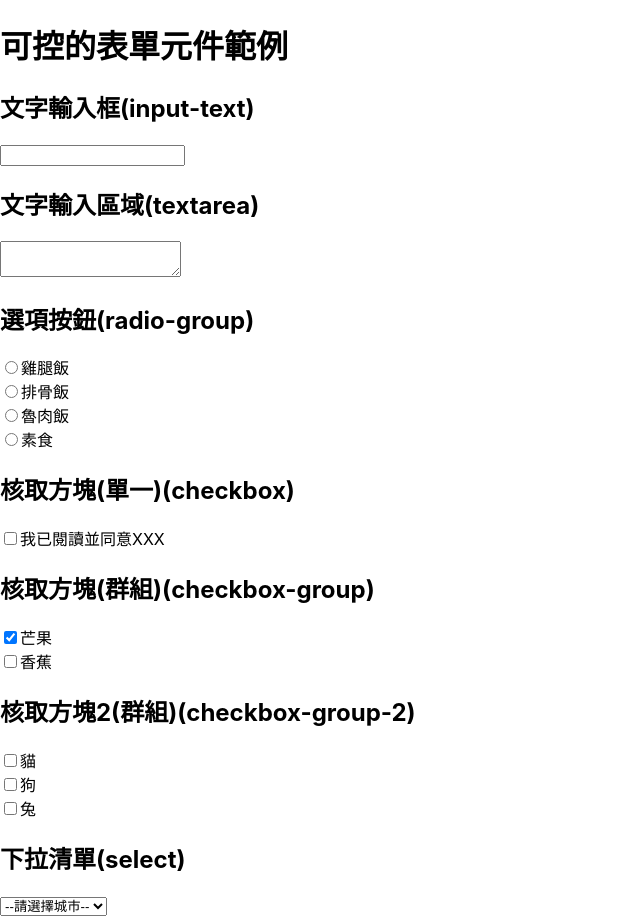
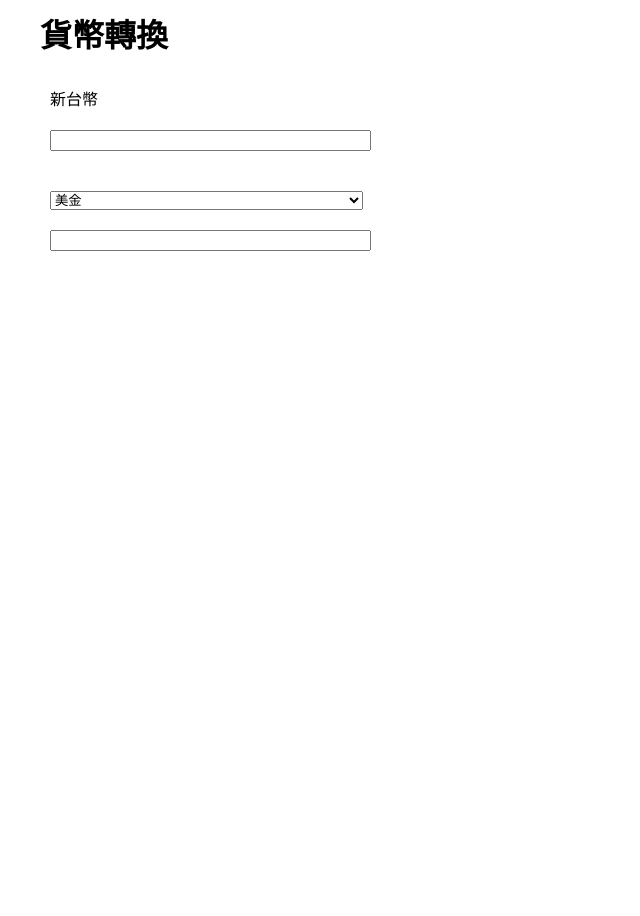
Before and after one commit to dackdada016/react-0108, a React (Create React App) app: page / in a window 1280 px wide. Shown: the whole page, without its empty margins (0-640 px from the left). After the commit the page ends 800 px from the top, so only its background shows below. Built offline with nearby package versions, Linux system fonts and the light colour scheme.

Commit message:
貨幣轉換練習

```diff
--- /dev/null
+++ b/src/0113/2-0.練習題-貨幣轉換/Exchange.css
@@ -0,0 +1,11 @@
+
+div{
+   display: flex;
+   flex-direction: column;
+   margin-left: 30px;
+}
+div > *{
+   max-width: 50%;
+   align-content: center;
+   margin:10px;
+}
--- /dev/null
+++ b/src/0113/2-0.練習題-貨幣轉換/Exchange.js
@@ -0,0 +1,95 @@
+import { useState } from 'react'
+import './Exchange.css'
+function Exchange() {
+  // 保持state的資料類型，在應用程式執行過程中一致，由初始值決定，此處採用數字
+  const [inputTWD, setInputTWD] = useState(0)
+  const [inputMoney, setInputMoney] = useState(0)
+
+  // 貨幣下拉選單用
+  const [currency, setCurrency] = useState('美金')
+  const currencyOptions = ['美金', '日圓']
+
+  // 美金 -> 新台幣 轉換後取小數點後2位
+  const convertUSD2TWD = (money) => (money * 30.38).toFixed(2)
+
+  // 新台幣 -> 美金 轉換後取小數點後2位
+  const convertTWD2USD = (money) => (money / 30.38).toFixed(2)
+
+  // 日圓 -> 新台幣
+  const convertJPY2TWD = (money) => (money / 4.25).toFixed(2)
+
+  // 新台幣 -> 日圓
+  const convertTWD2JPY = (money) => (money * 4.25).toFixed(2)
+
+  return (
+    <>
+      <h1>貨幣轉換</h1>
+      <div>
+        <label>新台幣</label>
+        <input
+          type="number"
+          // 為了一開始不要呈現0，方便輸入
+          value={inputTWD === 0 ? '' : inputTWD}
+          onChange={(e) => {
+            // 因e.target.value必為字串值，為保持state資料類型一致要先轉換為數字再設定
+            // 空字串時為數字0，即`Number('') = 0`
+            const newInputTWD = Number(e.target.value)
+            setInputTWD(newInputTWD)
+
+            if (currency === '美金') {
+              setInputMoney(convertTWD2USD(newInputTWD))
+            } else {
+              setInputMoney(convertTWD2JPY(newInputTWD))
+            }
+          }}
+        />
+      </div>
+      <div>
+        <select
+          value={currency}
+          onChange={(e) => {
+            const newCurrency = e.target.value
+            setCurrency(newCurrency)
+
+            // 下拉選單改變幣種時，直接轉換目前新台幣轉入數字為該幣種值
+
+            // if (newCurrency === '美金') {
+            //   setInputMoney(convertTWD2USD(inputTWD))
+            // } else {
+            //   setInputMoney(convertTWD2JPY(inputTWD))
+            // }
+
+            // 也可以全歸零
+            setInputTWD(0)
+            setInputMoney(0)
+          }}
+        >
+          {currencyOptions.map((v, i) => {
+            return (
+              <option key={i} value={v}>
+                {v}
+              </option>
+            )
+          })}
+        </select>
+        <input
+          type="number"
+          // 為了一開始不要呈現0，方便輸入
+          value={inputMoney === 0 ? '' : inputMoney}
+          onChange={(e) => {
+            const newInputMoney = Number(e.target.value)
+            setInputMoney(newInputMoney)
+
+            if (currency === '美金') {
+              setInputTWD(convertUSD2TWD(newInputMoney))
+            } else {
+              setInputTWD(convertJPY2TWD(newInputMoney))
+            }
+          }}
+        />
+      </div>
+    </>
+  )
+}
+
+export default Exchange
--- a/src/App.js
+++ b/src/App.js
@@ -7,11 +7,12 @@
 // import Parent from './0110/3.props-2/Parent'
 // import Menu from './0110/練習 選單點取/Menu'
 // import Exam2 from './0110/5-0.練習題-物件陣列處理練習/Exam2'
-import HTML5Form from './0113/HTML5Form/HTML5Form'
+// import HTML5Form from './0113/HTML5Form/HTML5Form'
+import Exchange from './0113/2-0.練習題-貨幣轉換/Exchange'
 function App() {
   return (
     <>
-      <HTML5Form />
+      <Exchange />
       {/* <Login /> */}
     </>
   )
```
Also changed, not shown: src/0113/2-0.練習題-貨幣轉換/README.md (added).
